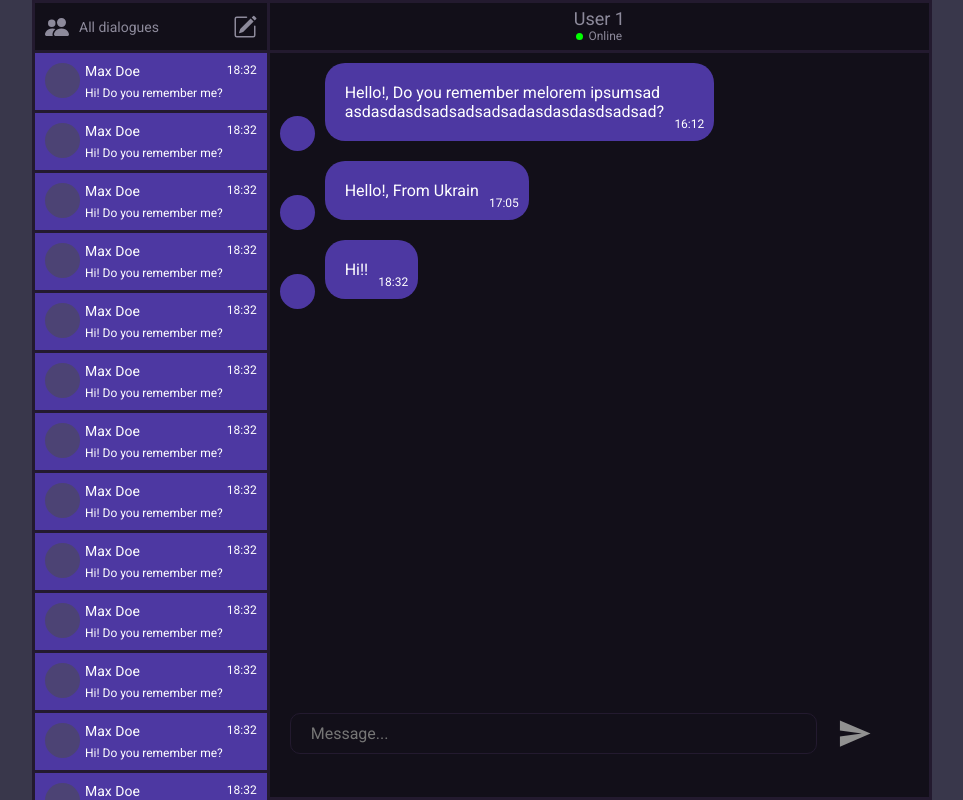
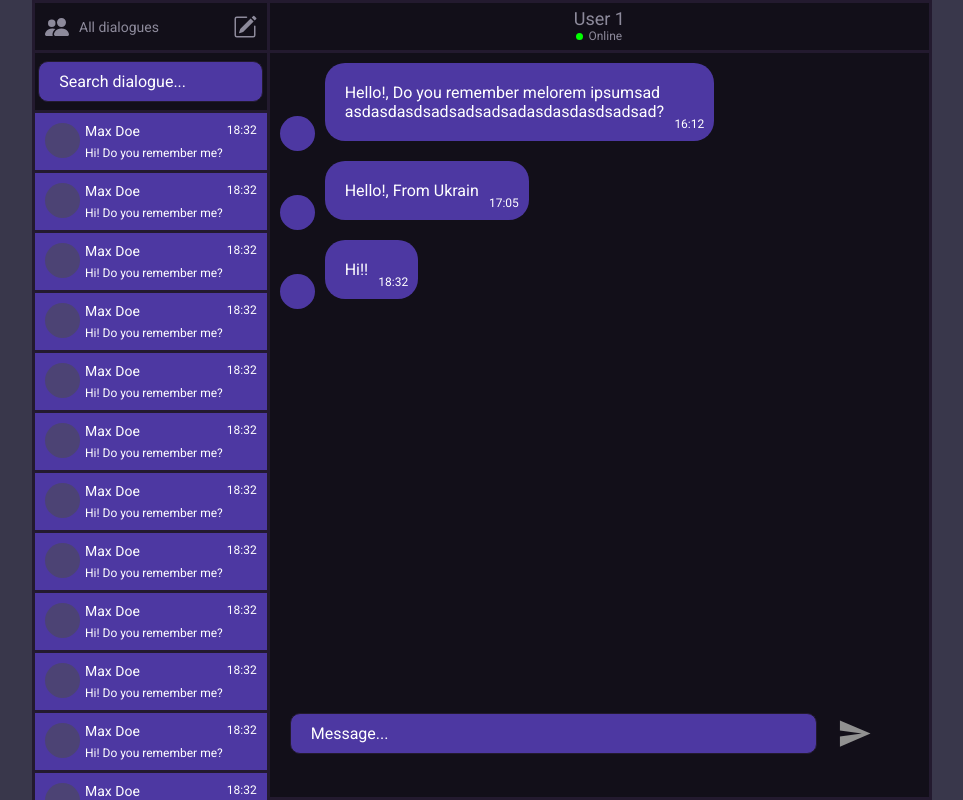
Before and after one commit to ZooMingGG/online-chat, a React (Create React App) app in the folder client/: page / in a window 1280 px wide. Shown: the whole page, without its empty margins (158-1121 px from the left). Built offline with nearby package versions, Linux system fonts and the light colour scheme; no server answers.

Commit message:
add search input for searching dialogues and changed styles for input

```diff
--- a/client/src/components/CreateDialogueModal/CreateDialogueModal.module.css
+++ b/client/src/components/CreateDialogueModal/CreateDialogueModal.module.css
@@ -22,7 +22,7 @@
   width: 400px;
   border-radius: 10px;
   margin: 15% auto 0;
-  background-color: #4D38A2;
+  background-color: #120F19;
 }
 
 .modal-content {
@@ -57,5 +57,4 @@
 
 .modal-btn {
   margin: 0px 10px;
-  background-color: #120F19;
 }
--- /dev/null
+++ b/client/src/components/DialogueSearchBar/DialogueSearchBar.jsx
@@ -0,0 +1,19 @@
+import { useState } from 'react';
+
+import classes from './DialogueSearchBar.module.css';
+import { Input } from '../../shared/components/Input/Input';
+
+export const DialogueSearchBar = () => {
+  const [searchQuery, setSearchQuery] = useState('');
+
+  return (
+    <div className={classes.container}>
+      <Input
+        value={searchQuery}
+        onChange={e => setSearchQuery(e.target.value)}
+        placeholder="Search dialogue..."
+        type="text"
+      />
+    </div>
+  );
+};
--- /dev/null
+++ b/client/src/components/DialogueSearchBar/DialogueSearchBar.module.css
@@ -0,0 +1,8 @@
+.container {
+  display: flex;
+  justify-content: center;
+  align-items: center;
+  height: 60px;
+  border-bottom: 3px solid #231A2F;
+  background-color: #120F19;
+}
--- a/client/src/components/SideBar/SideBar.jsx
+++ b/client/src/components/SideBar/SideBar.jsx
@@ -1,11 +1,13 @@
 import classes from './SideBar.module.css';
 import { SideBarHeader } from '../SideBarHeader/SideBarHeader';
 import { DialogueItem } from '../DialogueItem/DialogueItem';
+import { DialogueSearchBar } from '../DialogueSearchBar/DialogueSearchBar';
 
 export const SideBar = () => {
   return (
     <div className={classes.sidebar}>
       <SideBarHeader />
+      <DialogueSearchBar />
       <DialogueItem />
       <DialogueItem />
       <DialogueItem />
--- a/client/src/components/SideBarHeader/SideBarHeader.module.css
+++ b/client/src/components/SideBarHeader/SideBarHeader.module.css
@@ -26,5 +26,4 @@
   margin: 0 10px 0 0;
   font-size: 24px;
   color: #8D8A9B;
-  cursor: pointer;
 }
--- a/client/src/shared/components/Input/Input.module.css
+++ b/client/src/shared/components/Input/Input.module.css
@@ -1,9 +1,13 @@
 .input {
   padding: 10px 20px;
-  background-color: #120F19;
+  background-color: #4D38A2;
   border: 1px solid #231A2F;
   border-radius: 10px;
   outline: none;
   font-size: 16px;
-  color: #8D8A9B;
+  color: #fff;
 }
+
+.input::placeholder {
+  color: #fff
+}
```
